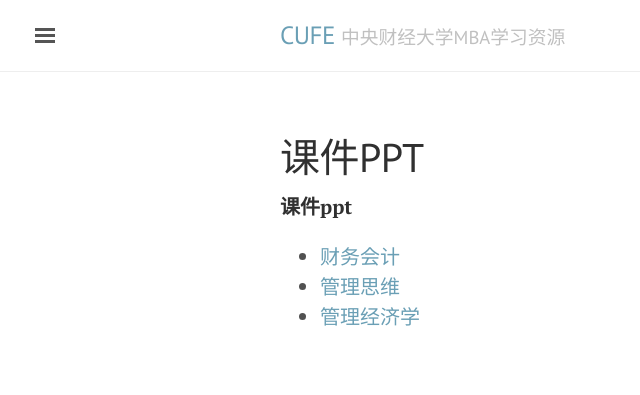
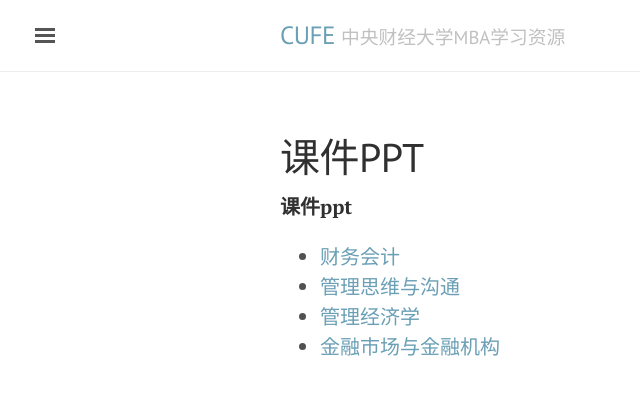
Before and after one commit to cufeMBAer/cufembaer.github.io, a Jekyll site: the page built from ppt.md, in a window 1280 px wide. Shown: the top 395 px of the page, without its empty margins (0-640 px from the left). Built offline with Jekyll 4.4.1, drawn with Linux system fonts in a browser that asks for light colours.

Commit message:
add by lsy

```diff
--- a/ppt.md
+++ b/ppt.md
@@ -9,5 +9,6 @@ title: 课件PPT
 
 
 - [财务会计](https://cufembaer.github.io/public/asset/ppt/财务会计/财务会计.zip)
-- [管理思维](https://cufembaer.github.io/public/asset/ppt/管理思维.zip)
+- [管理思维与沟通](https://cufembaer.github.io/public/asset/ppt/管理思维与沟通.zip)
 - [管理经济学](https://cufembaer.github.io/public/asset/ppt/管理经济学)
+- [金融市场与金融机构](https://pan.baidu.com/disk/home#list/vmode=list&path=%2F2017MBA%E5%AD%A6%E4%B9%A0%E8%B5%84%E6%96%99%2F%E9%87%91%E8%9E%8D%E5%B8%82%E5%9C%BA%E4%B8%8E%E9%87%91%E8%9E%8D%E6%9C%BA%E6%9E%84)
```
